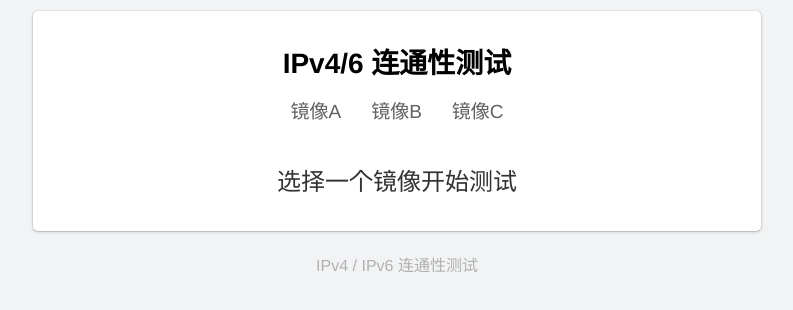
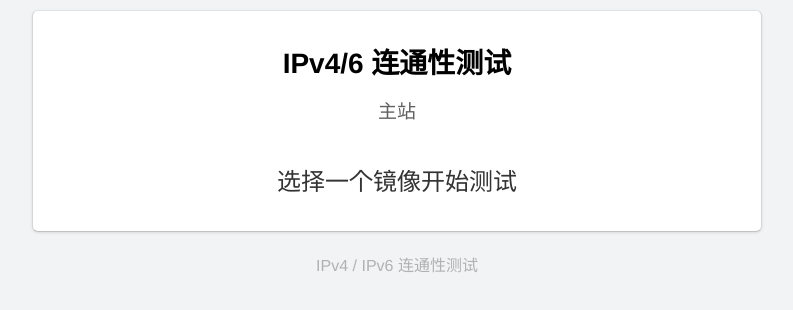
Before and after one commit to mrtcpw/mrtcpw.github.io, a plain HTML site: page index.html in a window 1280 px wide. Shown: the whole page, without its empty margins (243-1036 px from the left). Drawn offline with Linux system fonts and the light colour scheme.

Commit message:
Server change

```diff
--- a/index.html
+++ b/index.html
@@ -15,9 +15,7 @@
 						<h1>IPv4/6 连通性测试</h1>
 						<nav id="mainmenu">
 							<ul>
-								<li><a href="https://loc-a.mrtc.pw/">镜像A</a></li>
-								<li><a href="https://loc-b.mrtc.pw/">镜像B</a></li>
-								<li><a href="https://loc-c.mrtc.pw/">镜像C</a></li>
+								<li><a href="https://test.mrtc.pw/">主站</a></li>
 							</ul>
 						</nav>
 						<p class="result">选择一个镜像开始测试</p>
```
